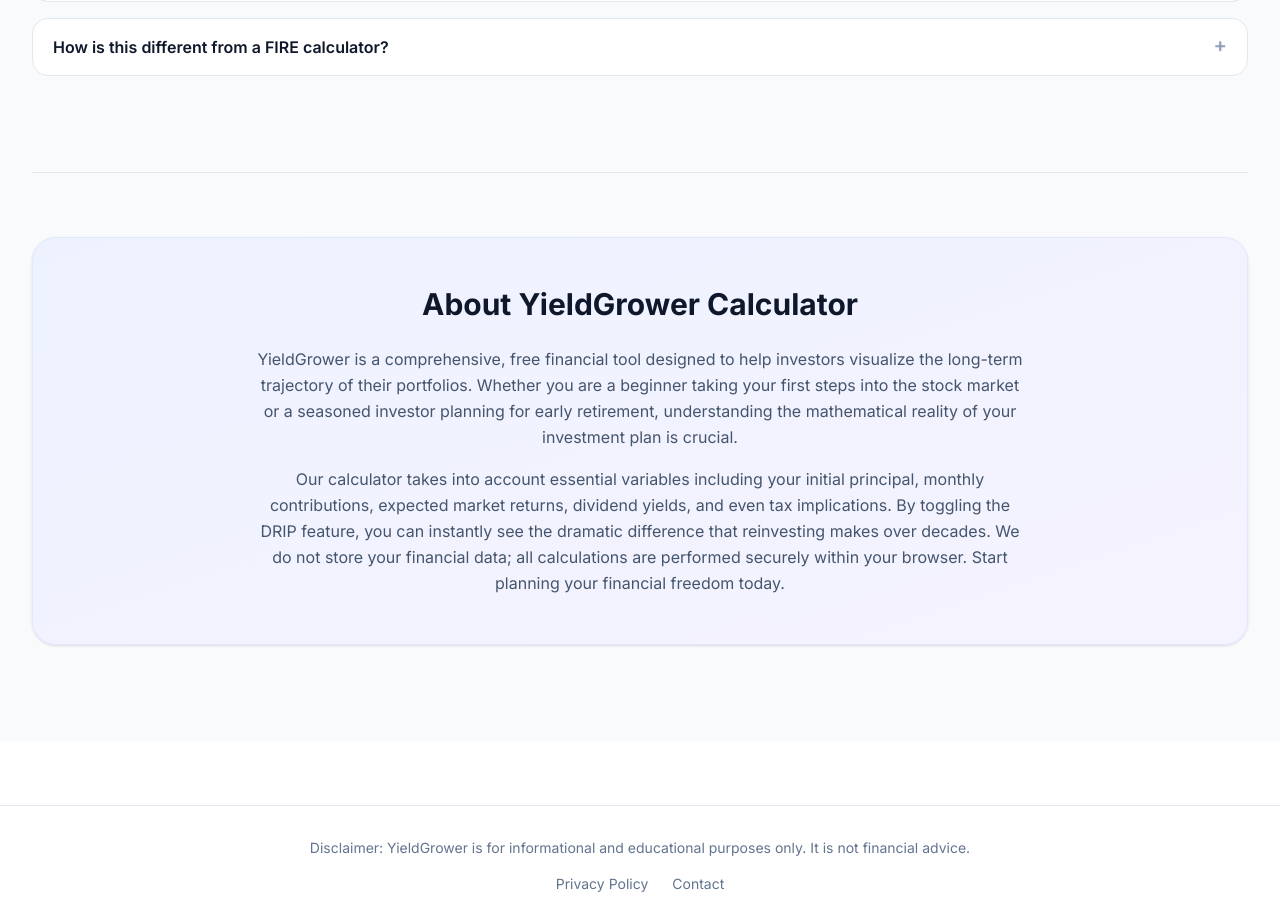
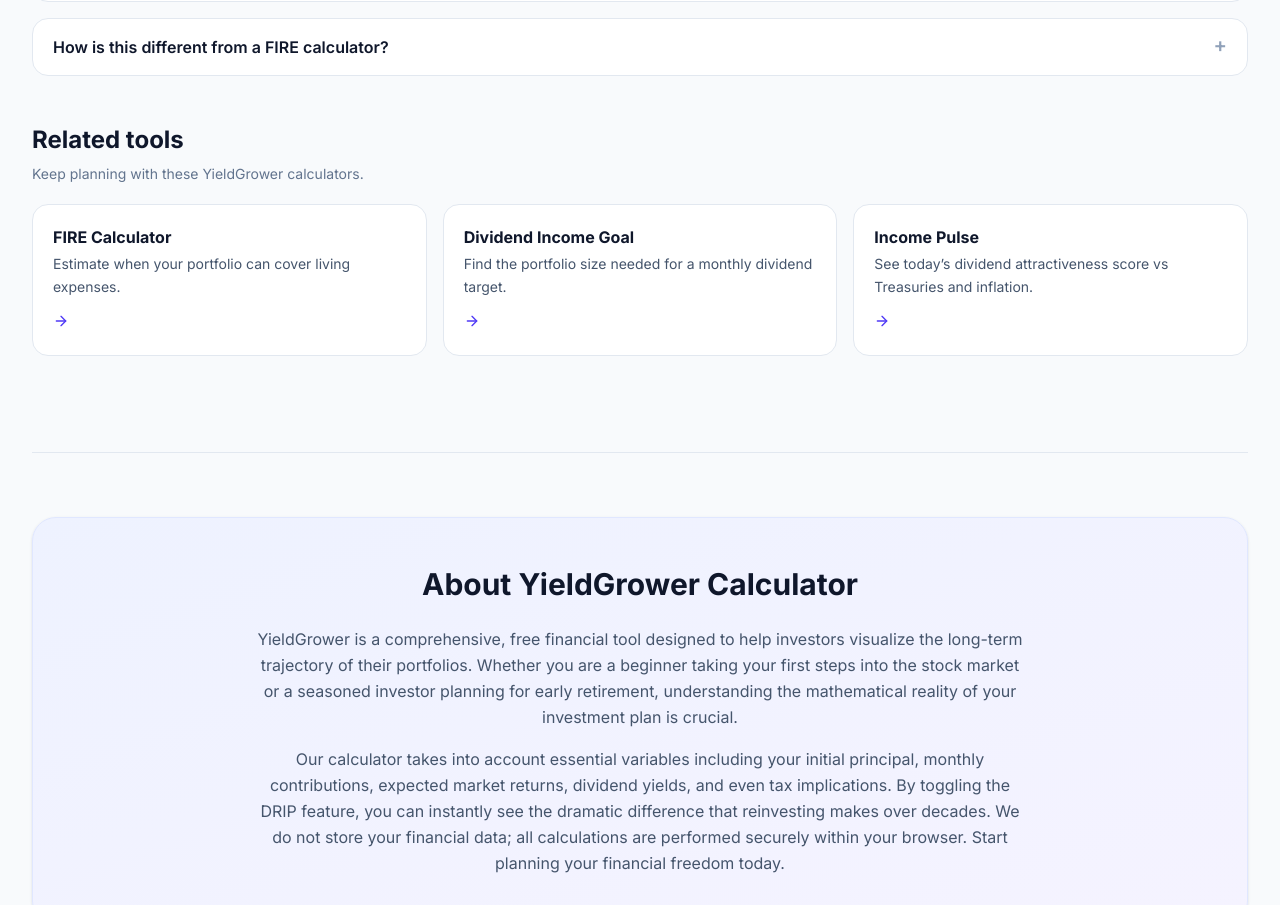
Before and after one commit to taehunt/dividend-calculator, a Next.js app: page / in a window 1280 px wide. Shown: the part 2853-3758 px from the top of the page. Built offline with nearby package versions, Linux system fonts and the light colour scheme.

Commit message:
Add related tools cross-links on calculator pages

```diff
--- a/src/app/average/page.tsx
+++ b/src/app/average/page.tsx
@@ -5,6 +5,7 @@
 import { motion } from "framer-motion";
 import SiteHeader from "@/components/SiteHeader";
 import CalculatorFaq from "@/components/CalculatorFaq";
+import RelatedTools from "@/components/RelatedTools";
 import { useLocale } from "@/components/LocaleProvider";
 import DraftNumberInput from "@/components/DraftNumberInput";
 import { convertMoney, toDisplayMoney, type MoneyCurrency } from "@/lib/money";
@@ -244,6 +245,7 @@
         </div>
 
         <CalculatorFaq page="average" />
+        <RelatedTools page="average" />
       </main>
     </div>
   );
--- a/src/app/cagr/page.tsx
+++ b/src/app/cagr/page.tsx
@@ -5,6 +5,7 @@
 import { motion } from "framer-motion";
 import SiteHeader from "@/components/SiteHeader";
 import CalculatorFaq from "@/components/CalculatorFaq";
+import RelatedTools from "@/components/RelatedTools";
 import { useLocale } from "@/components/LocaleProvider";
 import NumberField from "@/components/NumberField";
 import { useMoneyValue } from "@/hooks/useMoneyValue";
@@ -173,6 +174,7 @@
         </div>
 
         <CalculatorFaq page="cagr" />
+        <RelatedTools page="cagr" />
       </main>
     </div>
   );
--- a/src/app/compound/page.tsx
+++ b/src/app/compound/page.tsx
@@ -19,6 +19,7 @@
 import { useMoneyValue } from "@/hooks/useMoneyValue";
 import PulseCallout from "@/components/PulseCallout";
 import CalculatorFaq from "@/components/CalculatorFaq";
+import RelatedTools from "@/components/RelatedTools";
 
 const copy = {
   en: {
@@ -252,6 +253,7 @@
         </div>
 
         <CalculatorFaq page="compound" />
+        <RelatedTools page="compound" />
       </main>
     </div>
   );
--- a/src/app/fire/page.tsx
+++ b/src/app/fire/page.tsx
@@ -24,6 +24,7 @@
 import { useMoneyValue } from "@/hooks/useMoneyValue";
 import PulseCallout from "@/components/PulseCallout";
 import CalculatorFaq from "@/components/CalculatorFaq";
+import RelatedTools from "@/components/RelatedTools";
 
 type TargetMode = "auto" | "manual";
 
@@ -450,6 +451,7 @@
         </div>
 
         <CalculatorFaq page="fire" />
+        <RelatedTools page="fire" />
       </main>
     </div>
   );
--- a/src/app/goal/page.tsx
+++ b/src/app/goal/page.tsx
@@ -9,6 +9,7 @@
 import { useMoneyValue } from "@/hooks/useMoneyValue";
 import PulseCallout from "@/components/PulseCallout";
 import CalculatorFaq from "@/components/CalculatorFaq";
+import RelatedTools from "@/components/RelatedTools";
 
 const copy = {
   en: {
@@ -180,6 +181,7 @@
         </div>
 
         <CalculatorFaq page="goal" />
+        <RelatedTools page="goal" />
       </main>
     </div>
   );
--- a/src/app/inflation/page.tsx
+++ b/src/app/inflation/page.tsx
@@ -19,6 +19,7 @@
 import { useMoneyValue } from "@/hooks/useMoneyValue";
 import PulseCallout from "@/components/PulseCallout";
 import CalculatorFaq from "@/components/CalculatorFaq";
+import RelatedTools from "@/components/RelatedTools";
 
 const copy = {
   en: {
@@ -233,6 +234,7 @@
         </div>
 
         <CalculatorFaq page="inflation" />
+        <RelatedTools page="inflation" />
       </main>
     </div>
   );
--- a/src/app/page.tsx
+++ b/src/app/page.tsx
@@ -20,6 +20,7 @@
 import { useMoneyValue } from '@/hooks/useMoneyValue';
 import PulseTeaser from '@/components/PulseTeaser';
 import CalculatorFaq from '@/components/CalculatorFaq';
+import RelatedTools from '@/components/RelatedTools';
 
 const translations = {
   en: {
@@ -484,6 +485,7 @@
         </div>
 
         <CalculatorFaq page="dividend" />
+        <RelatedTools page="dividend" />
 
         {/* About Section */}
         <div id="about" className="mt-24 pt-16 border-t border-slate-200 mb-12">
--- a/src/app/tax/page.tsx
+++ b/src/app/tax/page.tsx
@@ -9,6 +9,7 @@
 import { useMoneyValue } from "@/hooks/useMoneyValue";
 import PulseCallout from "@/components/PulseCallout";
 import CalculatorFaq from "@/components/CalculatorFaq";
+import RelatedTools from "@/components/RelatedTools";
 
 const copy = {
   en: {
@@ -200,6 +201,7 @@
         </div>
 
         <CalculatorFaq page="tax" />
+        <RelatedTools page="tax" />
       </main>
     </div>
   );
--- /dev/null
+++ b/src/components/RelatedTools.tsx
@@ -0,0 +1,56 @@
+"use client";
+
+import Link from "next/link";
+import { ArrowRight } from "lucide-react";
+import { useLocale } from "@/components/LocaleProvider";
+import {
+  relatedToolsMap,
+  type RelatedToolsKey,
+} from "@/lib/related-tools";
+
+const copy = {
+  en: {
+    title: "Related tools",
+    subtitle: "Keep planning with these YieldGrower calculators.",
+  },
+  ko: {
+    title: "관련 도구",
+    subtitle: "이어서 보면 좋은 YieldGrower 계산기입니다.",
+  },
+};
+
+type Props = {
+  page: RelatedToolsKey;
+};
+
+export default function RelatedTools({ page }: Props) {
+  const { lang } = useLocale();
+  const t = copy[lang];
+  const items = relatedToolsMap[page];
+
+  return (
+    <section className="mt-12 print:hidden">
+      <h2 className="text-2xl font-bold text-slate-900 mb-2">{t.title}</h2>
+      <p className="text-sm text-slate-500 mb-5">{t.subtitle}</p>
+      <div className="grid grid-cols-1 md:grid-cols-3 gap-4">
+        {items.map((tool) => (
+          <Link
+            key={tool.href}
+            href={tool.href}
+            className="group bg-white border border-slate-200 rounded-2xl p-5 hover:border-indigo-200 hover:shadow-sm transition-all"
+          >
+            <h3 className="font-bold text-slate-900 mb-1 group-hover:text-indigo-600 transition-colors">
+              {tool.title[lang]}
+            </h3>
+            <p className="text-sm text-slate-600 leading-relaxed mb-3">
+              {tool.desc[lang]}
+            </p>
+            <span className="inline-flex items-center gap-1 text-sm font-semibold text-indigo-600">
+              <ArrowRight className="w-4 h-4 group-hover:translate-x-0.5 transition-transform" />
+            </span>
+          </Link>
+        ))}
+      </div>
+    </section>
+  );
+}
--- /dev/null
+++ b/src/lib/related-tools.ts
@@ -0,0 +1,117 @@
+export type RelatedTool = {
+  href: string;
+  title: { en: string; ko: string };
+  desc: { en: string; ko: string };
+};
+
+const tools = {
+  pulse: {
+    href: "/pulse",
+    title: { en: "Income Pulse", ko: "인컴 펄스" },
+    desc: {
+      en: "See today’s dividend attractiveness score vs Treasuries and inflation.",
+      ko: "오늘 배당 매력도 점수를 국채·물가와 비교해 확인합니다.",
+    },
+  },
+  dividend: {
+    href: "/",
+    title: {
+      en: "Dividend Reinvestment Calculator",
+      ko: "배당 재투자 계산기",
+    },
+    desc: {
+      en: "Project long-term growth with DRIP, contributions, yield, and tax.",
+      ko: "DRIP·적립·배당률·세금을 반영해 장기 성장을 계산합니다.",
+    },
+  },
+  fire: {
+    href: "/fire",
+    title: { en: "FIRE Calculator", ko: "FIRE 조기은퇴 계산기" },
+    desc: {
+      en: "Estimate when your portfolio can cover living expenses.",
+      ko: "포트폴리오가 생활비를 충당하는 시점을 추정합니다.",
+    },
+  },
+  goal: {
+    href: "/goal",
+    title: {
+      en: "Dividend Income Goal",
+      ko: "배당 목표 소득 계산기",
+    },
+    desc: {
+      en: "Find the portfolio size needed for a monthly dividend target.",
+      ko: "목표 월 배당에 필요한 포트폴리오 규모를 계산합니다.",
+    },
+  },
+  compound: {
+    href: "/compound",
+    title: { en: "Compound Interest", ko: "복리 계산기" },
+    desc: {
+      en: "See how principal and monthly contributions grow over time.",
+      ko: "원금과 월 적립금이 복리로 얼마나 성장하는지 봅니다.",
+    },
+  },
+  tax: {
+    href: "/tax",
+    title: { en: "Dividend Tax Calculator", ko: "배당세 계산기" },
+    desc: {
+      en: "Estimate net dividend income after tax and reinvestment drag.",
+      ko: "세후 배당 소득과 재투자에 미치는 세금 영향을 계산합니다.",
+    },
+  },
+  average: {
+    href: "/average",
+    title: { en: "Average Cost Calculator", ko: "평단가 계산기" },
+    desc: {
+      en: "Track cost basis across multiple buys and averaging strategies.",
+      ko: "여러 번 매수 후 평균 단가와 물타기 효과를 계산합니다.",
+    },
+  },
+  cagr: {
+    href: "/cagr",
+    title: { en: "CAGR Calculator", ko: "CAGR 계산기" },
+    desc: {
+      en: "Measure annualized growth between start and end values.",
+      ko: "시작·종료 금액 사이 연평균 복리 수익률을 계산합니다.",
+    },
+  },
+  inflation: {
+    href: "/inflation",
+    title: { en: "Inflation Calculator", ko: "인플레이션 계산기" },
+    desc: {
+      en: "See how inflation changes purchasing power over time.",
+      ko: "물가 상승이 구매력을 어떻게 바꾸는지 확인합니다.",
+    },
+  },
+  tools: {
+    href: "/tools",
+    title: { en: "All Tools", ko: "전체 도구" },
+    desc: {
+      en: "Browse every YieldGrower calculator in one place.",
+      ko: "YieldGrower의 모든 계산기를 한곳에서 봅니다.",
+    },
+  },
+} as const;
+
+export type RelatedToolsKey =
+  | "dividend"
+  | "fire"
+  | "goal"
+  | "compound"
+  | "tax"
+  | "average"
+  | "cagr"
+  | "inflation"
+  | "pulse";
+
+export const relatedToolsMap: Record<RelatedToolsKey, RelatedTool[]> = {
+  dividend: [tools.fire, tools.goal, tools.pulse],
+  fire: [tools.goal, tools.compound, tools.pulse],
+  goal: [tools.fire, tools.dividend, tools.pulse],
+  compound: [tools.dividend, tools.fire, tools.inflation],
+  tax: [tools.dividend, tools.goal, tools.pulse],
+  average: [tools.dividend, tools.cagr, tools.tools],
+  cagr: [tools.compound, tools.average, tools.tools],
+  inflation: [tools.fire, tools.compound, tools.goal],
+  pulse: [tools.goal, tools.fire, tools.dividend],
+};
```
